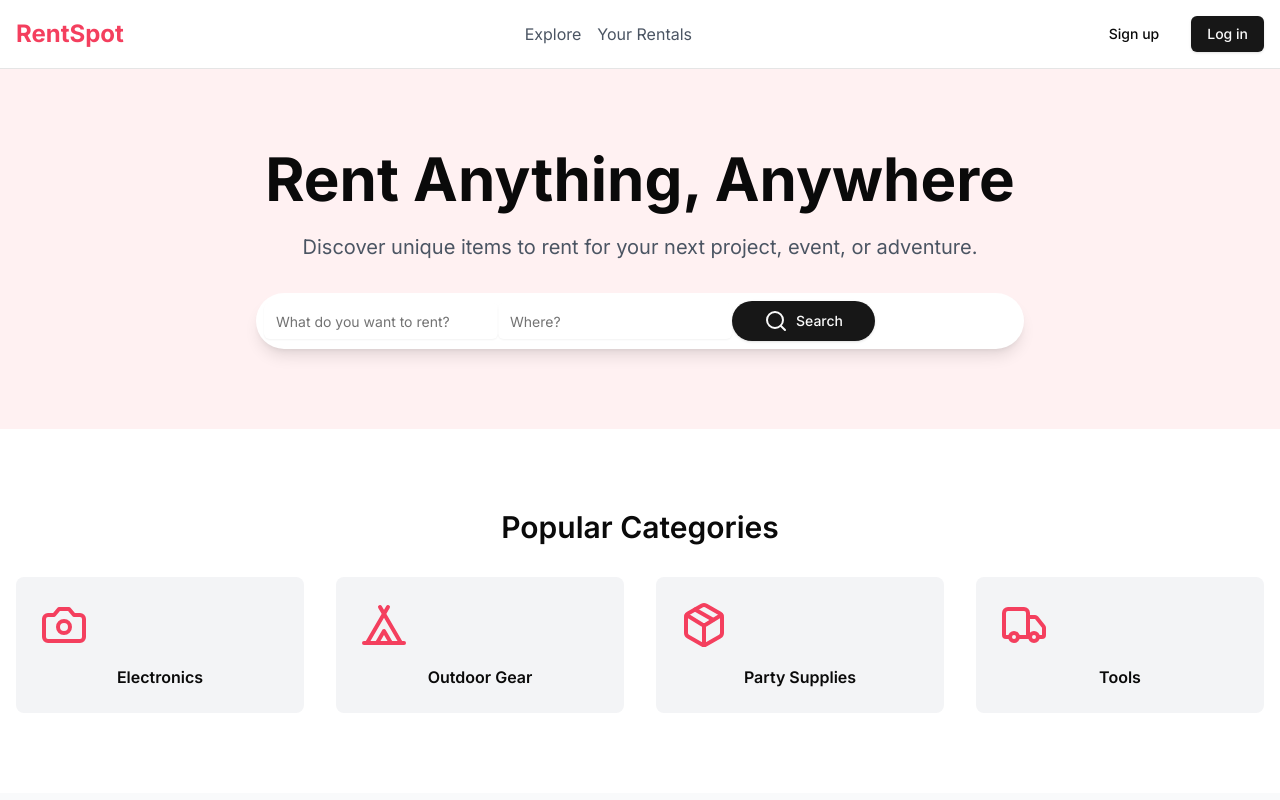
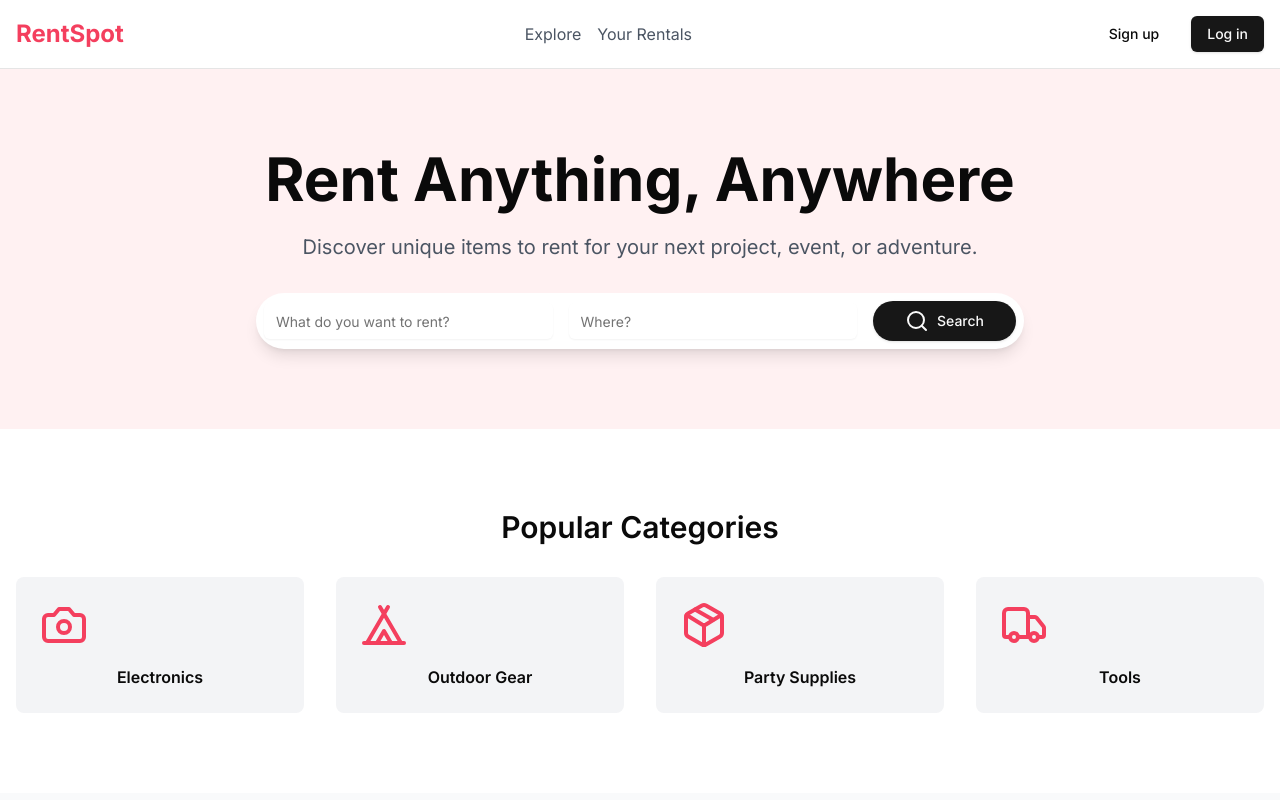
Before and after one commit to Samarth-Hiremath1/swift-, a Next.js app: page /home in a window 1280 px wide. Shown: the top 800 px of the page. Built offline with nearby package versions, Linux system fonts and the light colour scheme.

Commit message:
Updated landing page search spacing UI

```diff
--- a/src/app/home/page.tsx
+++ b/src/app/home/page.tsx
@@ -60,9 +60,13 @@ export default function LandingPage() {
           <div className="container mx-auto px-4">
             <h1 className="text-4xl md:text-6xl font-bold text-center mb-6">Rent Anything, Anywhere</h1>
             <p className="text-xl text-center mb-8 text-gray-600">Discover unique items to rent for your next project, event, or adventure.</p>
-            <div className="max-w-3xl mx-auto bg-white rounded-full shadow-lg p-2 flex items-center">
-              <Input type="text" placeholder="What do you want to rent?" className="flex-grow border-none focus:ring-0" />
-              <Input type="text" placeholder="Where?" className="flex-grow border-none focus:ring-0" />
+            <div className="max-w-3xl mx-auto bg-white rounded-full shadow-lg p-2 flex items-center space-x-4">
+              <div className="flex-grow">
+                <Input type="text" placeholder="What do you want to rent?" className="w-full border-none focus:ring-0" />
+              </div>
+              <div className="flex-grow">
+                <Input type="text" placeholder="Where?" className="w-full border-none focus:ring-0" />
+              </div>
               <Button size="lg" className="rounded-full">
                 <Search className="mr-2" />
                 Search
@@ -203,7 +207,7 @@ export default function LandingPage() {
                   { name: 'David', text: "Renting out my tools has been a breeze. Great platform for owners!" },
                   { name: 'Lisa', text: "I've had nothing but positive experiences with RentSpot. Highly recommend!" }
                 ].map((testimonial, index) => (
-                  <div key={index} className="bg-white p-6 rounded-lg shadow-md flex-shrink-0" style={{width: '300px'}}>
+                  <div key={index} className="bg-white p-6 rounded-lg shadow-md flex-shrink-0" style={{ width: '300px' }}>
                     <p className="mb-4 text-gray-600">"{testimonial.text}"</p>
                     <div className="flex items-center">
                       <div className="w-10 h-10 bg-gray-200 rounded-full mr-4"></div>
```
Lines whose indentation alone changed are shown as unchanged.
